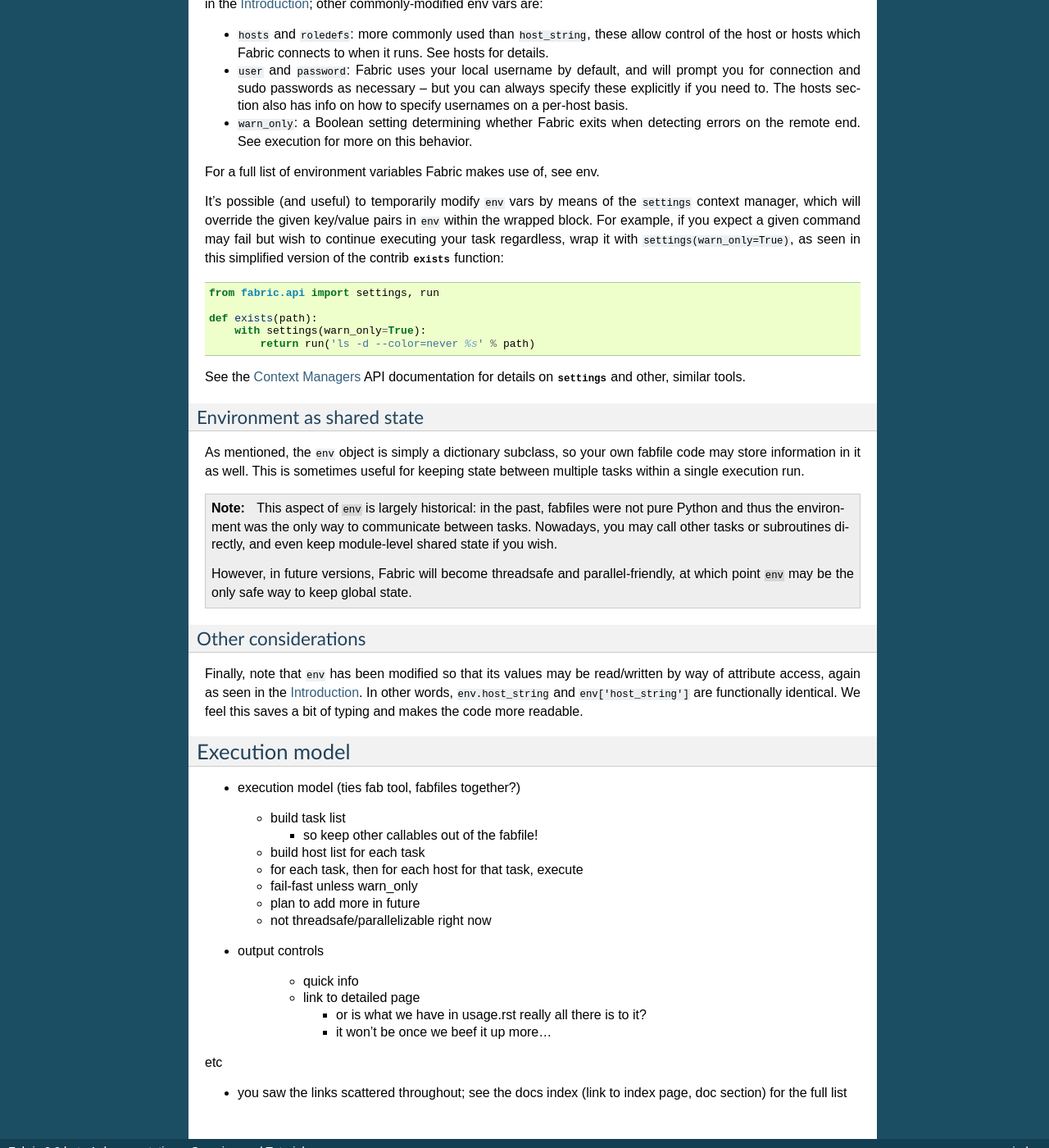
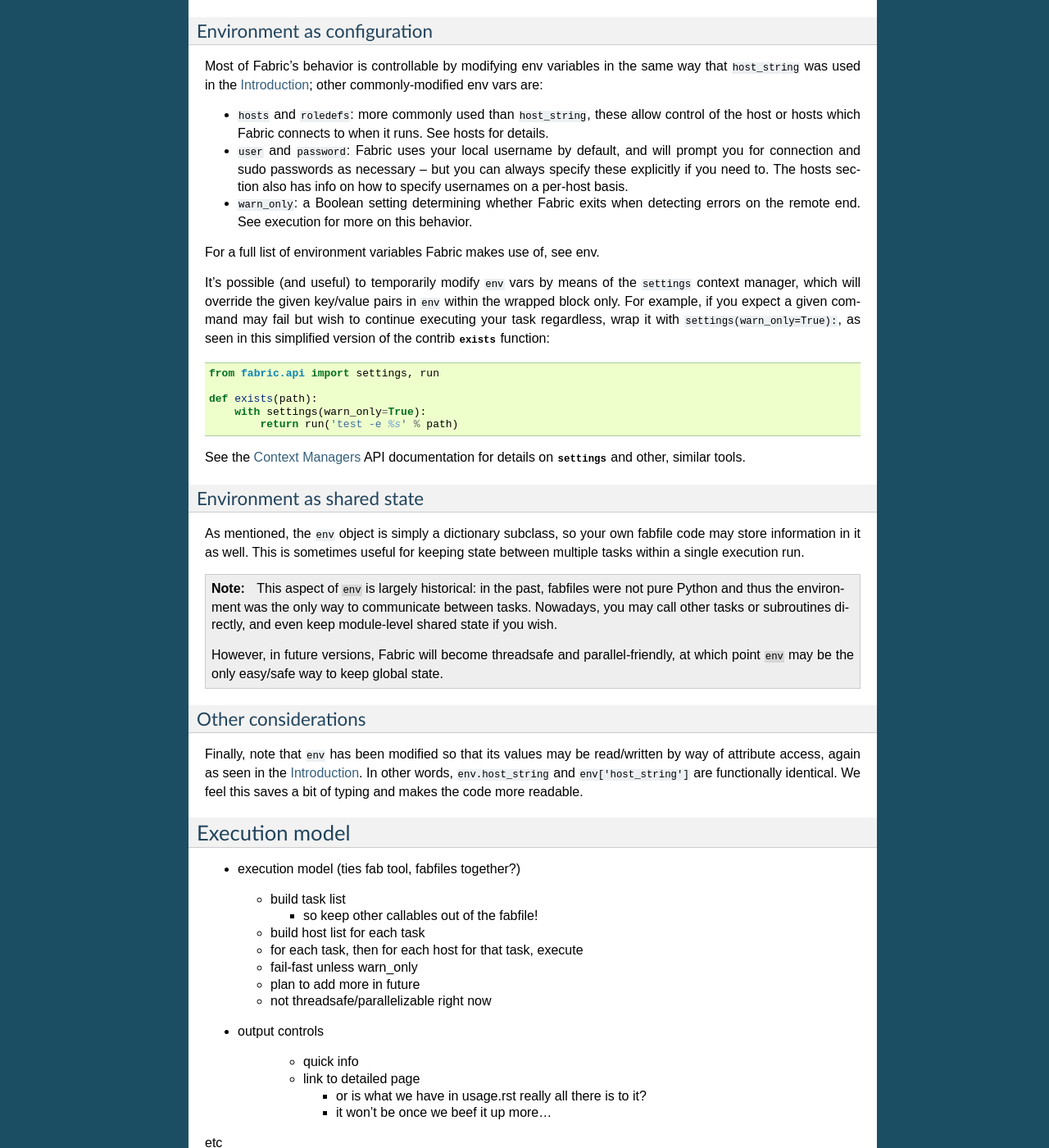
Before and after one commit to fabric/fabric, a Sphinx documentation site: the page built from docs/tutorial.rst, in a window 1280 px wide and 1400 px high, scrolled down 5252 px. Shown: the whole window at 82% size. Built offline with Sphinx 7.4.7, drawn with Linux system fonts in a browser that asks for light colours; some of the changed text lies outside the part shown.

Commit message:
Add note re: shell wrapping to tutorial.
Plus other minor tweaks.

```diff
--- a/docs/tutorial.rst
+++ b/docs/tutorial.rst
@@ -351,16 +358,16 @@
 
 It's possible (and useful) to temporarily modify ``env`` vars by means of the
 ``settings`` context manager, which will override the given key/value pairs in
-``env`` within the wrapped block. For example, if you expect a given command
-may fail but wish to continue executing your task regardless, wrap it with
-``settings(warn_only=True)``, as seen in this simplified version of the contrib
-`~fabric.contrib.files.exists` function::
+``env`` within the wrapped block only. For example, if you expect a given
+command may fail but wish to continue executing your task regardless, wrap it
+with ``settings(warn_only=True):``, as seen in this simplified version of the
+contrib `~fabric.contrib.files.exists` function::
 
     from fabric.api import settings, run
 
     def exists(path):
         with settings(warn_only=True):
-            return run('ls -d --color=never %s' % path)
+            return run('test -e %s' % path)
 
 See the :doc:`api/context_managers` API documentation for details on
 `~fabric.context_managers.settings` and other, similar tools.
@@ -380,8 +387,8 @@
     and even keep module-level shared state if you wish.
 
     However, in future versions, Fabric will become threadsafe and
-    parallel-friendly, at which point ``env`` may be the only safe way to keep
-    global state.
+    parallel-friendly, at which point ``env`` may be the only easy/safe way to
+    keep global state.
 
 Other considerations
 --------------------
```
Also changed, not shown: other parts of docs/tutorial.rst (+7 -0 lines).
